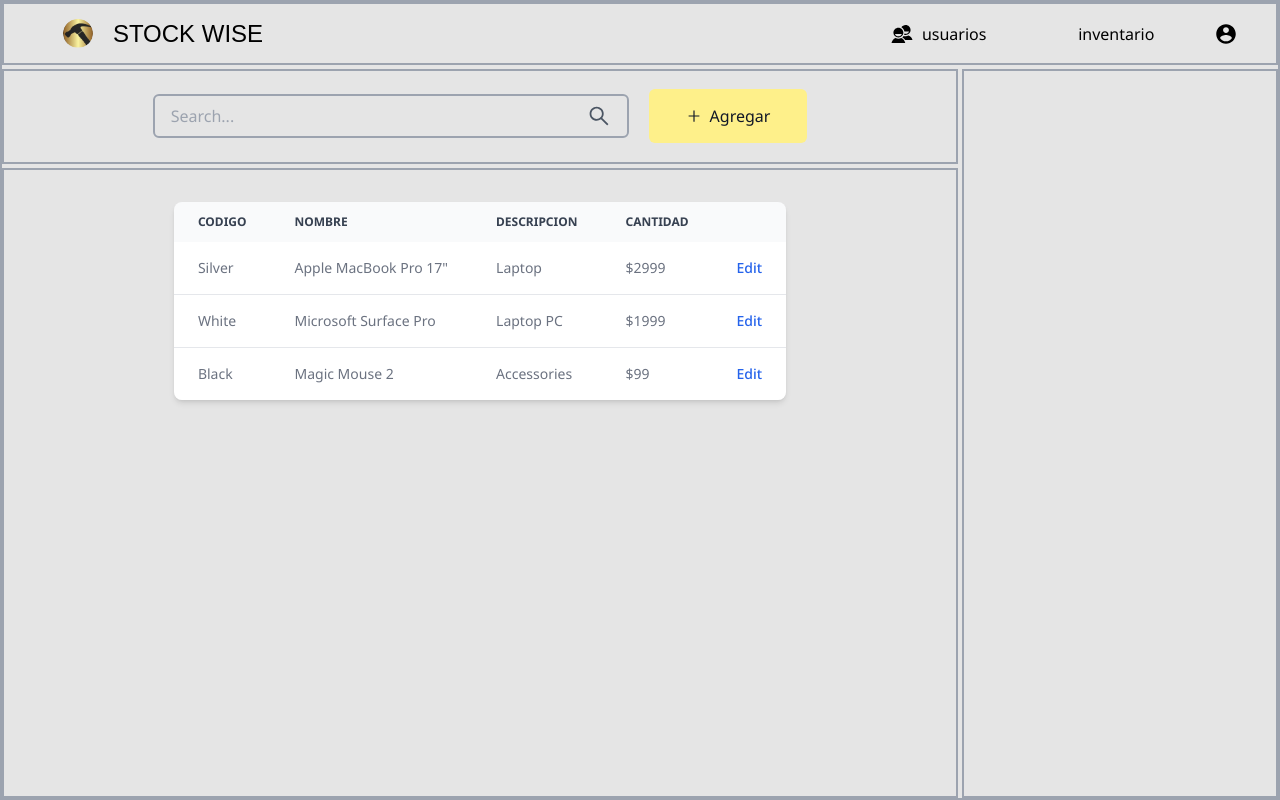
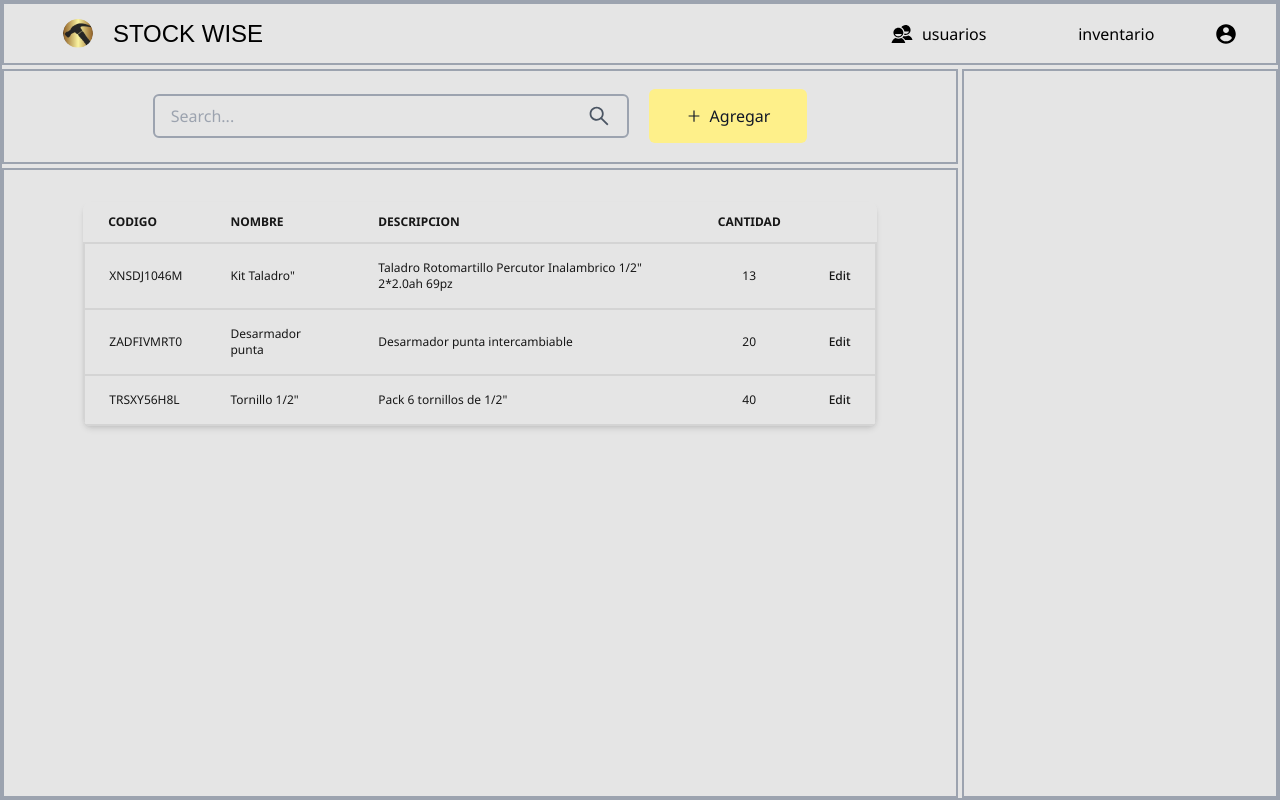
Before and after one commit to No-Country/c12-05-t-java-react, a React (Vite) app in the folder Client/: page /dashboard in a window 1280 px wide. Built offline with nearby package versions, Linux system fonts and the light colour scheme; some icons are missing; a web font is replaced by a local one.

Commit message:
maquetando el inventario

```diff
--- a/Client/src/components/dashboard/Stock.jsx
+++ b/Client/src/components/dashboard/Stock.jsx
@@ -4,66 +4,81 @@ export const Stock = () => {
   return (
     <div className="border-2 border-gray-400 col-span-3">
       <div className="flex justify-center py-8">
-        <div class="relative overflow-auto shadow-md sm:rounded-lg">
-          <table class="w-full text-sm text-left text-gray-500 dark:text-gray-400">
-            <thead class="text-xs text-gray-700 uppercase bg-gray-50 dark:bg-gray-700 dark:text-gray-400">
-              <tr>
-                <th scope="col" class="px-6 py-3">
+        <div className="relative overflow-auto shadow-md sm:rounded-lg w-5/6">
+          <table className="w-full text-xs text-left dark:text-gray-400">
+            <thead className="text-xs uppercase bg-transparent dark:text-gray-400">
+              <tr className="text-neutral-900">
+                <th scope="col" className="px-6 py-3">
                   codigo
                 </th>
-                <th scope="col" class="px-6 py-3">
+                <th scope="col" className="px-6 py-3">
                   nombre
                 </th>
-                <th scope="col" class="px-6 py-3">
+                <th scope="col" className="px-6 py-3">
                   descripcion
                 </th>
-                <th scope="col" class="px-6 py-3">
+                <th scope="col" className="px-6 py-3">
                   cantidad
                 </th>
-                <th scope="col" class="px-6 py-3">
-                  <span class="sr-only">Edit</span>
+                <th scope="col" className="px-6 py-3">
+                  <span className="sr-only">Edit</span>
                 </th>
               </tr>
             </thead>
             <tbody>
-              <tr class="bg-white border-b dark:bg-gray-800 dark:border-gray-700 hover:bg-gray-50 dark:hover:bg-gray-600">
-                <td class="px-6 py-4">Silver</td>
-                <td class="px-6 py-4 ">Apple MacBook Pro 17"</td>
-                <td class="px-6 py-4">Laptop</td>
-                <td class="px-6 py-4">$2999</td>
-                <td class="px-6 py-4 text-right">
-                  <a
-                    href="#"
-                    class="font-medium text-blue-600 dark:text-blue-500 hover:underline"
-                  >
+              <tr className="bg-transparent border-2 border-neutral-300 text-neutral-900 hover:bg-neutral-300 ">
+                <td scope="row" className="px-6 py-4">
+                  XNSDJ1046M
+                </td>
+                <td scope="row" className="px-6 py-4 ">
+                  Kit Taladro"
+                </td>
+                <td scope="row" className="px-6 py-4">
+                  Taladro Rotomartillo Percutor Inalambrico 1/2" 2*2.0ah 69pz
+                </td>
+                <td scope="row" className="px-6 py-4 text-center">
+                  13
+                </td>
+                <td scope="row" className="px-6 py-4 text-right">
+                  <a href="#" className="font-medium hover:text-neutral-500">
                     Edit
                   </a>
                 </td>
               </tr>
-              <tr class="bg-white border-b dark:bg-gray-800 dark:border-gray-700 hover:bg-gray-50 dark:hover:bg-gray-600">
-                <td class="px-6 py-4">White</td>
-                <td class="px-6 py-4">Microsoft Surface Pro</td>
-                <td class="px-6 py-4">Laptop PC</td>
-                <td class="px-6 py-4">$1999</td>
-                <td class="px-6 py-4 text-right">
-                  <a
-                    href="#"
-                    class="font-medium text-blue-600 dark:text-blue-500 hover:underline"
-                  >
+              <tr className="bg-transparent border-2 border-neutral-300 text-neutral-900 hover:bg-neutral-300 ">
+                <td scope="row" className="px-6 py-4">
+                  ZADFIVMRT0
+                </td>
+                <td scope="row" className="px-6 py-4">
+                  Desarmador punta
+                </td>
+                <td scope="row" className="px-6 py-4">
+                  Desarmador punta intercambiable
+                </td>
+                <td scope="row" className="px-6 py-4 text-center">
+                  20
+                </td>
+                <td scope="row" className="px-6 py-4 text-right">
+                  <a href="#" className="font-medium hover:text-neutral-500">
                     Edit
                   </a>
                 </td>
               </tr>
-              <tr class="bg-white dark:bg-gray-800 hover:bg-gray-50 dark:hover:bg-gray-600">
-                <td class="px-6 py-4">Black</td>
-                <td class="px-6 py-4 ">Magic Mouse 2</td>
-                <td class="px-6 py-4">Accessories</td>
-                <td class="px-6 py-4">$99</td>
-                <td class="px-6 py-4 text-right">
-                  <a
-                    href="#"
-                    class="font-medium text-blue-600 dark:text-blue-500 hover:underline"
-                  >
+              <tr className="bg-transparent border-2 border-neutral-300 text-neutral-900 hover:bg-neutral-300 ">
+                <td scope="row" className="px-6 py-4">
+                  TRSXY56H8L
+                </td>
+                <td scope="row" className="px-6 py-4 ">
+                  Tornillo 1/2"
+                </td>
+                <td scope="row" className="px-6 py-4">
+                  Pack 6 tornillos de 1/2"
+                </td>
+                <td scope="row" className="px-6 py-4 text-center">
+                  40
+                </td>
+                <td scope="row" className="px-6 py-4 text-right">
+                  <a href="#" className="font-medium hover:text-neutral-500">
                     Edit
                   </a>
                 </td>
```
